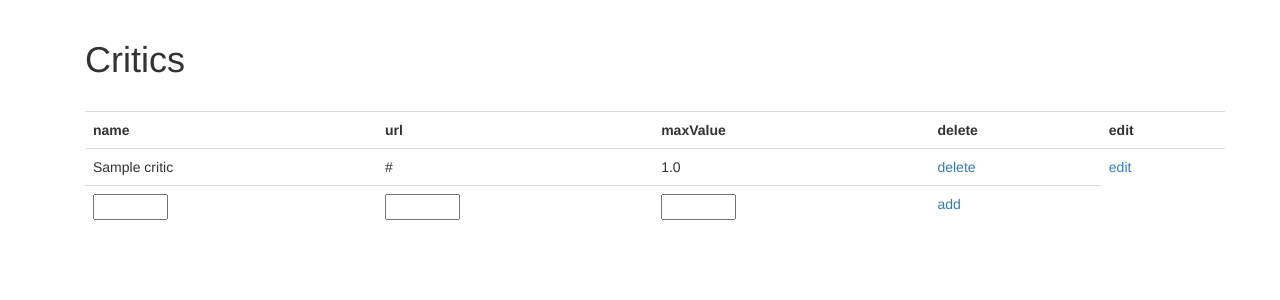
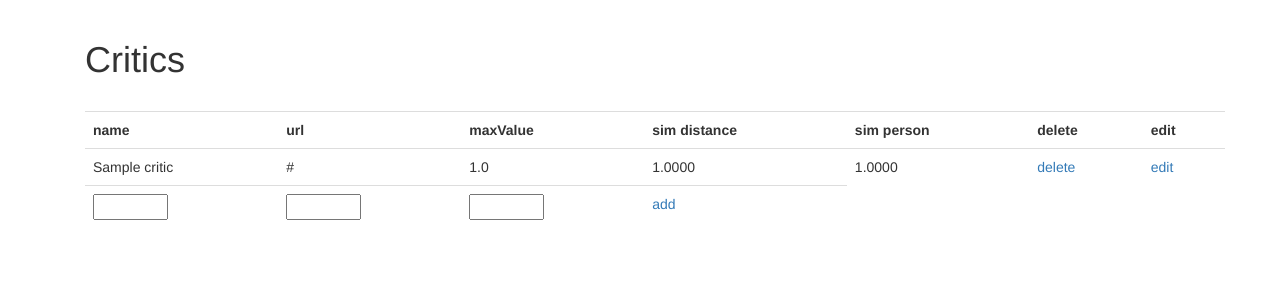
Before and after one commit to JanDebiec/MovieDB, a Flask app: page /mod_db/critics in a window 1280 px wide. Shown: the part 52-352 px from the top of the page. Run offline with Flask 2, Linux system fonts and the light colour scheme; tables that the repository leaves empty hold one stand-in row (values such as "Sample post"); some libraries are stand-ins or nearby versions.

Commit message:
showing sim results in critics list, new version of DB, with sim in Critic Model

```diff
--- a/app/mod_db/models.py
+++ b/app/mod_db/models.py
@@ -89,6 +89,8 @@ class Critic(DbBase):
     name = db.Column(db.String(64))
     url = db.Column(db.String(128))
     maxVal = db.Column(db.Float)
+    simdistance = db.Column(db.Float)
+    simperson = db.Column(db.Float)
     # relations
     # movies = db.relationship('Movie', backref='critic', lazy='dynamic')
     ratings = db.relationship('Rating', backref='critic', lazy='dynamic')
--- a/app/templates/_criticheader.html
+++ b/app/templates/_criticheader.html
@@ -3,6 +3,8 @@
         <th scope="col">name</th>
         <th scope="col"> url</th>
         <th scope="col">maxValue</th>
+        <th scope="col">sim distance</th>
+        <th scope="col">sim person</th>
         <th scope="col">delete</th>
         <th scope="col">edit</th>
     </tr>
--- a/app/templates/mod_db/critics.html
+++ b/app/templates/mod_db/critics.html
@@ -16,6 +16,8 @@
                 <td>{{ critic.name }}</td>
                 <td>{{ critic.url }}</td>
                 <td>{{ critic.maxVal }}</td>
+                <td>{{ '%0.4f' | format(critic.simdistance|float) }}</td>
+                <td>{{ '%0.4f' | format(critic.simperson|float) }}</td>
                 <td><a href="{{ url_for('database.deletecritic', criticid=critic.id) }}">delete</a></td>
                 <td><a href="{{ url_for('database.editcritic', criticid=critic.id) }}">edit</a></td>
             </tr>
--- a/config.py
+++ b/config.py
@@ -7,6 +7,9 @@ class Config(object):
     SQLALCHEMY_DATABASE_URI = os.environ.get('DATABASE_URL') or \
         'sqlite:///' + os.path.join(basedir, 'userdata/app.sqlite')
     SQLALCHEMY_TRACK_MODIFICATIONS = False
+    # the next setting is not used with: flask db migrate
+    # only for old methode: with files: db_migrate, db_upgrate.
+    # but old method was not functioning on 29.01.18. The new method was OK
     SQLALCHEMY_MIGRATE_REPO = os.path.join(basedir, 'db_repository')
     LOG_TO_STDOUT = os.environ.get('LOG_TO_STDOUT')
 
```
Also changed, not shown: app/mod_critics/controllers.py (+8 -0 lines).
